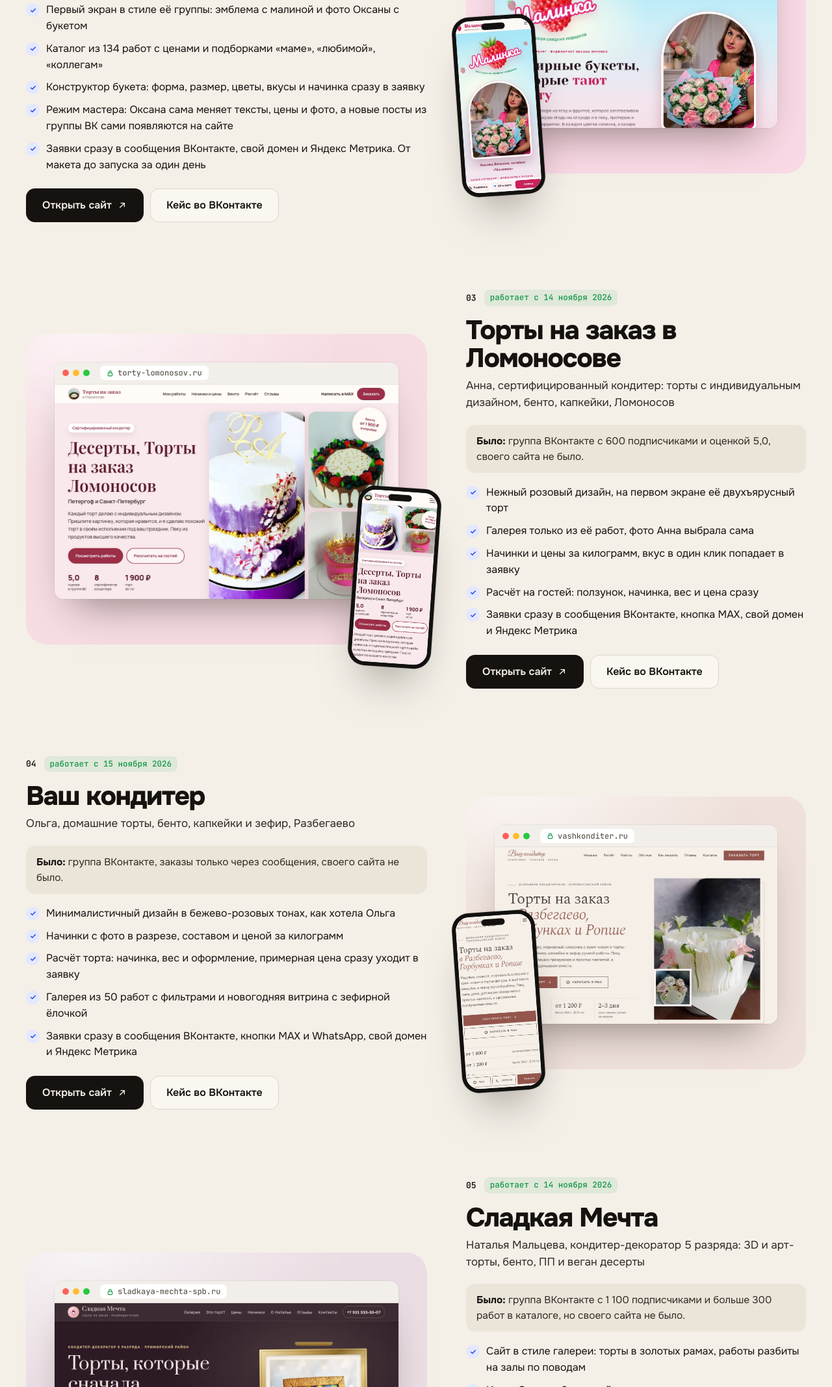
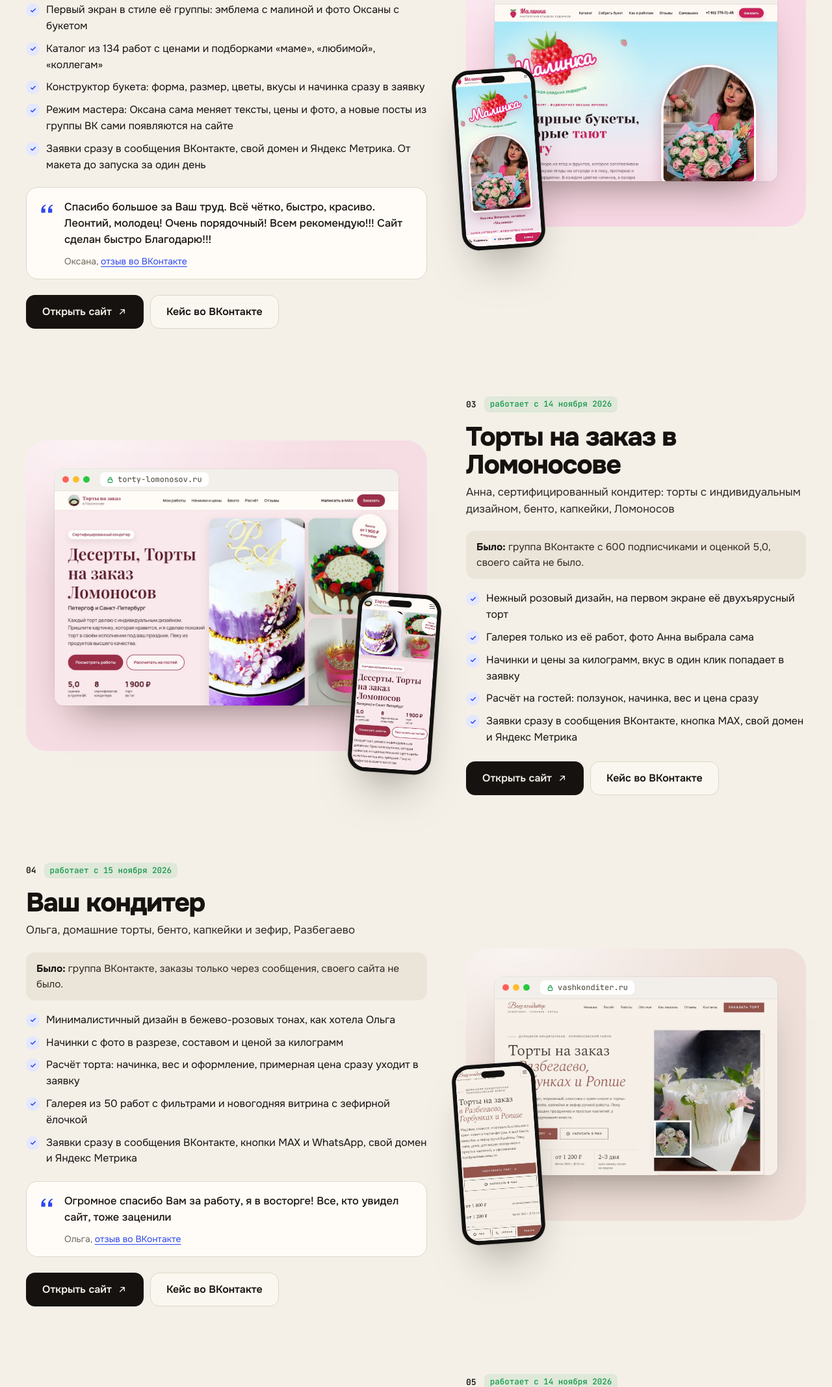
Before and after one commit to leonti123/leontiweb, a plain HTML site: page index.html in a window 1280 px wide. Shown: the part 2639-4774 px from the top of the page at 65% size. Drawn offline with Linux system fonts and the light colour scheme.

Commit message:
portfolio: reviews from Оксана (malinka) and Ольга (vashkonditer)
Co-Authored-By: Claude Opus 5.5 <noreply@anthropic.com>

```diff
--- a/index.html
+++ b/index.html
@@ -482,6 +482,7 @@
             <li>Режим мастера: Оксана сама меняет тексты, цены и фото, а новые посты из группы ВК сами появляются на сайте</li>
             <li>Заявки сразу в сообщения ВКонтакте, свой домен и Яндекс Метрика. От макета до запуска за один день</li>
           </ul>
+          <blockquote class="rev"><svg><use href="#i-quote"/></svg><p>Спасибо большое за Ваш труд. Всё чётко, быстро, красиво. Леонтий, молодец! Очень порядочный! Всем рекомендую!!! Сайт сделан быстро Благодарю!!!</p><footer>Оксана, <a href="https://vk.ru/wall-242798044_33?reply=34" target="_blank" rel="noopener">отзыв во ВКонтакте</a></footer></blockquote>
           <div class="case-acts"><a class="btn btn-ink" href="https://malinka-zefir.ru/" target="_blank" rel="noopener">Открыть сайт<svg class="ic"><use href="#i-out"/></svg></a><a class="btn btn-ghost" href="https://vk.ru/wall-242798044_33" target="_blank" rel="noopener">Кейс во ВКонтакте</a></div>
         </div>
       </article>
@@ -524,6 +525,7 @@
             <li>Галерея из 50 работ с фильтрами и новогодняя витрина с зефирной ёлочкой</li>
             <li>Заявки сразу в сообщения ВКонтакте, кнопки MAX и WhatsApp, свой домен и Яндекс Метрика</li>
           </ul>
+          <blockquote class="rev"><svg><use href="#i-quote"/></svg><p>Огромное спасибо Вам за работу, я в восторге! Все, кто увидел сайт, тоже заценили</p><footer>Ольга, <a href="https://vk.ru/wall-242798044_29?reply=31" target="_blank" rel="noopener">отзыв во ВКонтакте</a></footer></blockquote>
           <div class="case-acts"><a class="btn btn-ink" href="https://vashkonditer.ru/" target="_blank" rel="noopener">Открыть сайт<svg class="ic"><use href="#i-out"/></svg></a><a class="btn btn-ghost" href="https://vk.ru/wall-242798044_29" target="_blank" rel="noopener">Кейс во ВКонтакте</a></div>
         </div>
       </article>
```
